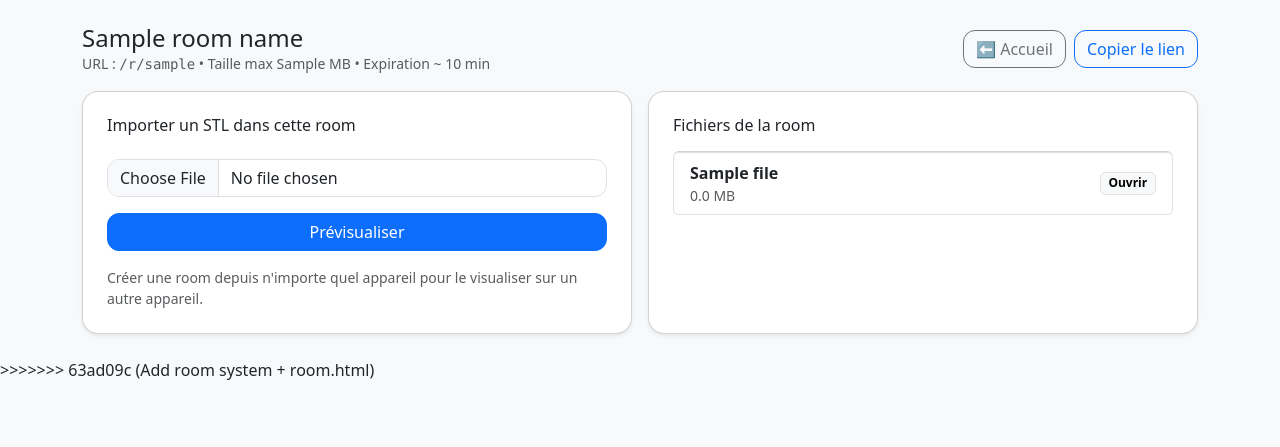
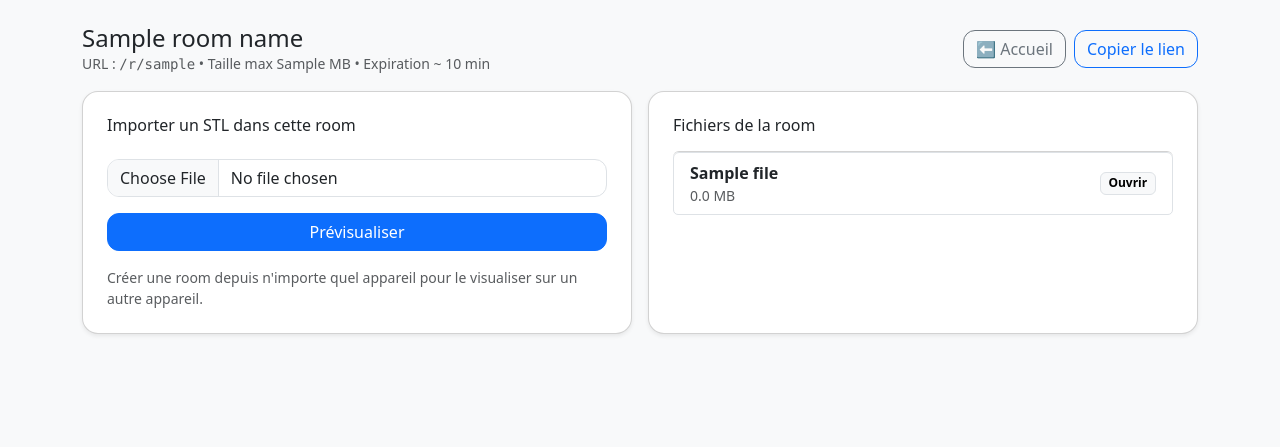
Before and after one commit to stybleu/stl-viewer, a Flask app: template templates/room.html in a window 1280 px wide. Shown: the top 447 px of the page. Run offline with Flask 3, Linux system fonts and the light colour scheme; the template is opened without the code that fills it: most values are stand-ins (such as "Sample title", 1, 10 or a date in 2020).

Commit message:
Fix leftover merge marker in room.html

```diff
--- a/templates/room.html
+++ b/templates/room.html
@@ -94,4 +94,3 @@
 </body>
 
 </html>
->>>>>>> 63ad09c (Add room system + room.html)
```
